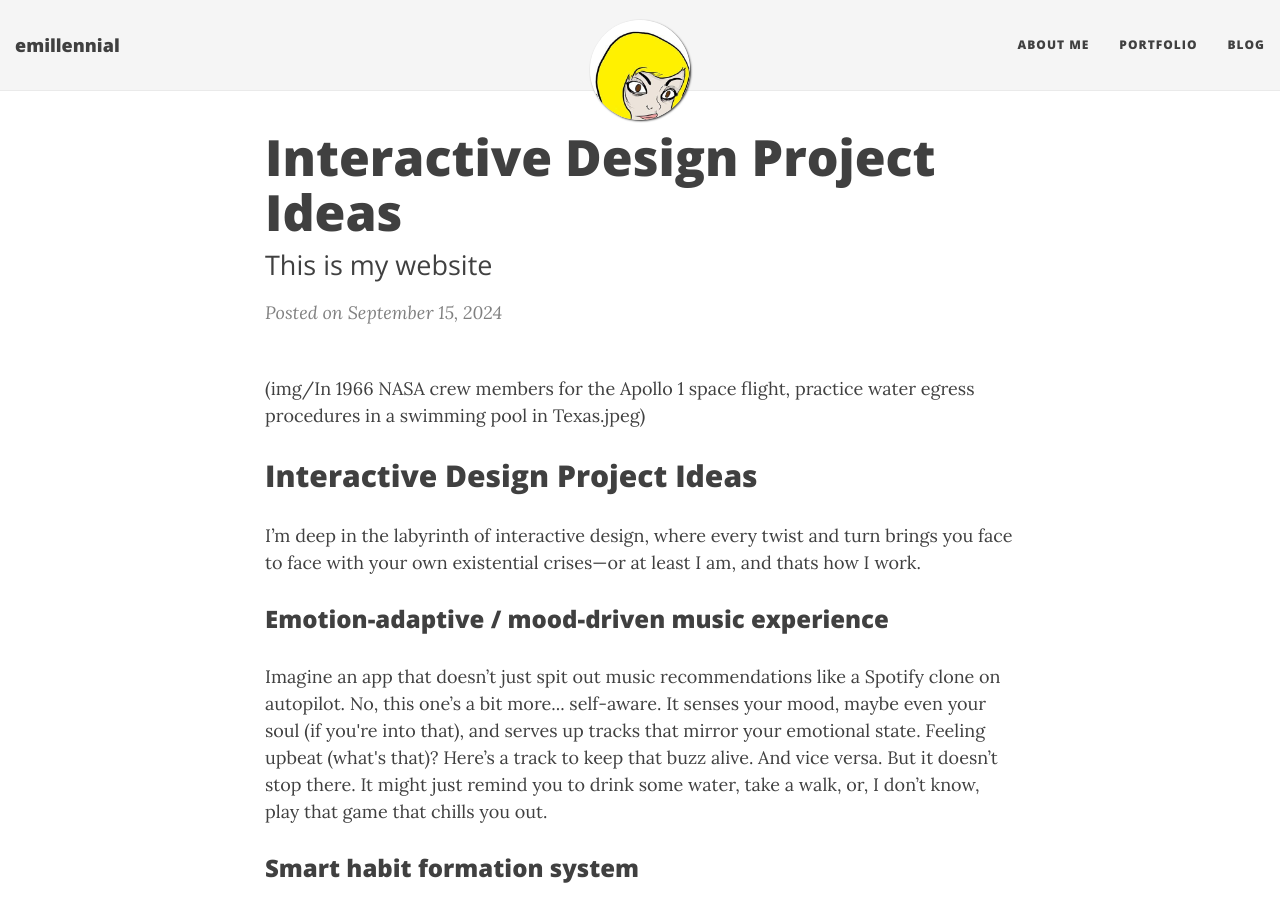
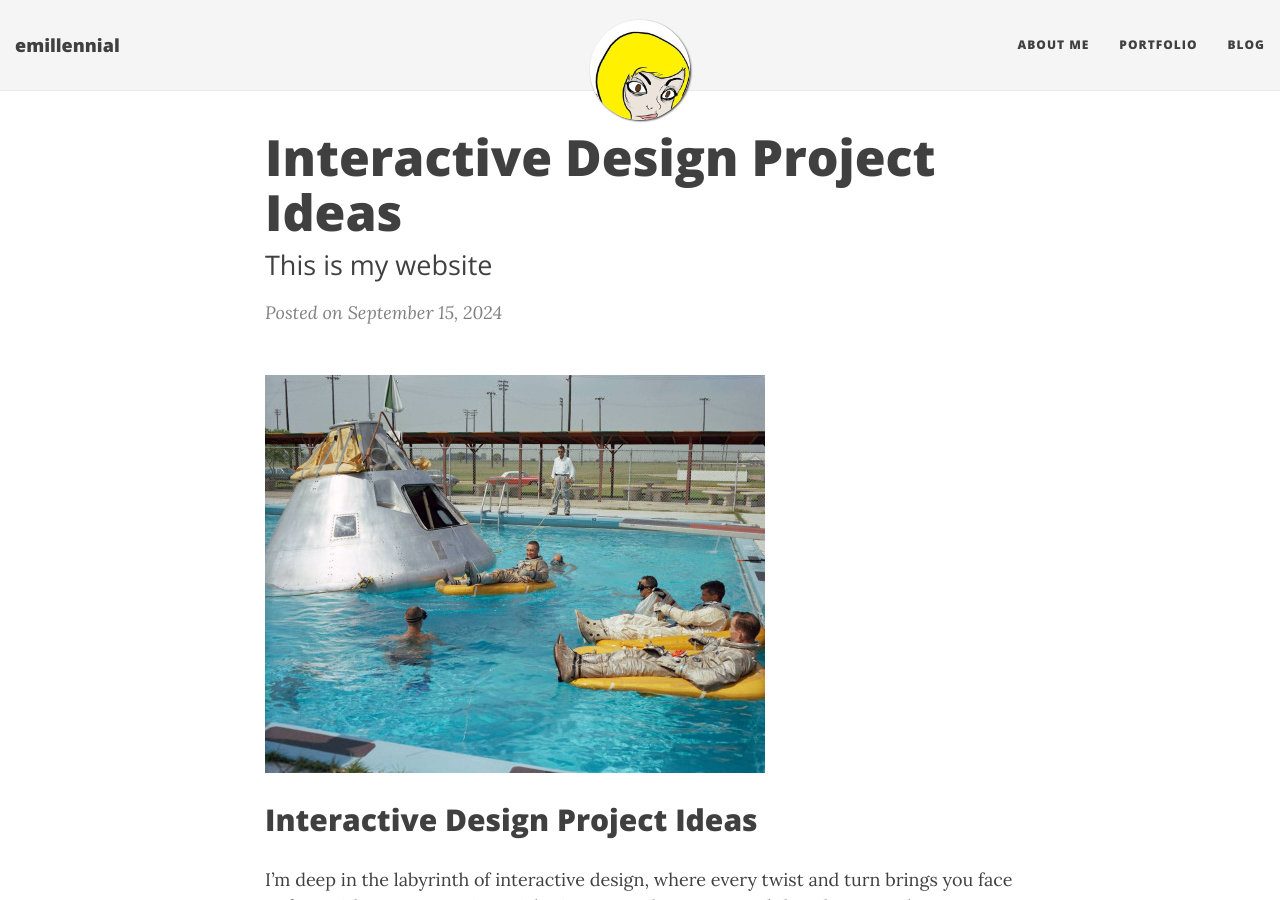
Before and after one commit to emillennial/emillennial.github.io, a Jekyll site: the page built from _posts/2024-09-15-id.md, in a window 1280 px wide and 900 px high. Built offline with Jekyll 4.4.1, drawn with Linux system fonts in a browser that asks for light colours; nearby versions of some CDN libraries.

Commit message:
Update 2024-09-15-id.md

```diff
--- a/_posts/2024-09-15-id.md
+++ b/_posts/2024-09-15-id.md
@@ -7,7 +7,7 @@ tags: [me]
 comments: true
 ---
 
-(img/In 1966 NASA crew members for the Apollo 1 space flight, practice water egress procedures in a swimming pool in Texas.jpeg)
+<img src="/img/NASA-crew-practice-pool.jpeg" alt="In 1966 NASA crew members for the Apollo 1 space flight, practice water egress procedures in a swimming pool in Texas">
 
 <h2>Interactive Design Project Ideas</h2>
 
```
